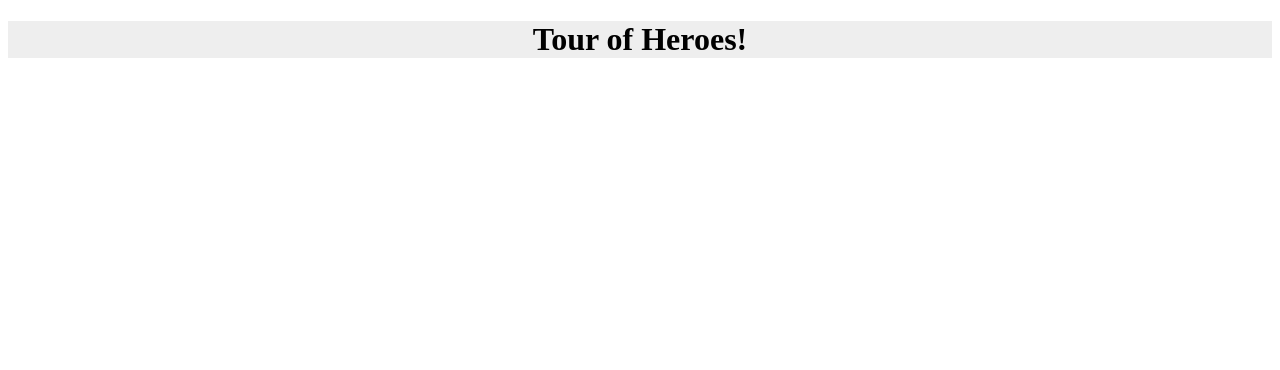
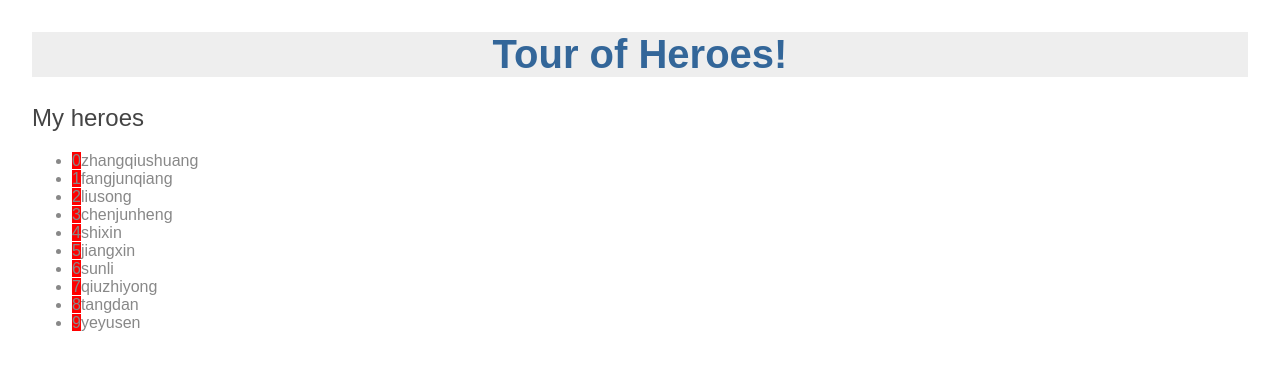
Before and after one commit to fangjunqiang0/Hero-Angular, an Angular app: page / in a window 1280 px wide. Shown: the top 370 px of the page. Built offline with nearby package versions, Linux system fonts and the light colour scheme.

Commit message:
英雄列表

```diff
--- a/src/app/app.component.html
+++ b/src/app/app.component.html
@@ -4,3 +4,6 @@
    {{ title }}!
   </h1>
 </div>
+<div>
+  <app-heroes></app-heroes>
+</div>
--- a/src/app/app.module.ts
+++ b/src/app/app.module.ts
@@ -2,11 +2,13 @@ import { BrowserModule } from '@angular/platform-browser';
 import { NgModule } from '@angular/core';
 import { FormsModule } from '@angular/forms';
 import { AppComponent } from './app.component';
+import { HeroesComponent } from './heroes/heroes.component';
 
 
 @NgModule({
   declarations: [
-    AppComponent
+    AppComponent,
+    HeroesComponent
   ],
   imports: [
     BrowserModule,
--- /dev/null
+++ b/src/app/hero.ts
@@ -0,0 +1,4 @@
+export class Hero {
+    id: number;
+    name: string;
+}
--- /dev/null
+++ b/src/app/heroes/heroes.component.css
@@ -0,0 +1,3 @@
+span {
+    background-color: red;
+}
--- /dev/null
+++ b/src/app/heroes/heroes.component.html
@@ -0,0 +1,7 @@
+<!-- uppercase 字母转换为大写 -->
+<h2>My heroes</h2>
+<ul class="heroes">
+  <li *ngFor="let hero of heroes">
+    <span class="heroes">{{hero.id}}</span>{{hero.name}}
+  </li>
+</ul>
--- /dev/null
+++ b/src/app/heroes/heroes.component.ts
@@ -0,0 +1,20 @@
+import { Component, OnInit } from '@angular/core';
+import { Hero } from '../hero';
+import { HEROES } from '../mock-heroes';
+
+
+@Component({
+  selector: 'app-heroes',
+  templateUrl: './heroes.component.html',
+  styleUrls: ['./heroes.component.css']
+})
+export class HeroesComponent implements OnInit {
+
+  heroes = HEROES;
+
+  constructor() { }
+
+  ngOnInit() {
+  }
+
+}
--- /dev/null
+++ b/src/app/mock-heroes.ts
@@ -0,0 +1,14 @@
+import { Hero } from './hero';
+
+export const HEROES: Hero[] = [
+    {id: 0, name: 'zhangqiushuang'},
+    {id: 1, name: 'fangjunqiang'},
+    {id: 2, name: 'liusong'},
+    {id: 3, name: 'chenjunheng'},
+    {id: 4, name: 'shixin'},
+    {id: 5, name: 'jiangxin'},
+    {id: 6, name: 'sunli'},
+    {id: 7, name: 'qiuzhiyong'},
+    {id: 8, name: 'tangdan'},
+    {id: 9, name: 'yeyusen'}
+];
--- a/src/styles.css
+++ b/src/styles.css
@@ -1 +1,24 @@
 /* You can add global styles to this file, and also import other style files */
+
+/* Application-wide Styles */
+h1 {
+    color: #369;
+    font-family: Arial, Helvetica, sans-serif;
+    font-size: 250%;
+  }
+  h2, h3 {
+    color: #444;
+    font-family: Arial, Helvetica, sans-serif;
+    font-weight: lighter;
+  }
+  body {
+    margin: 2em;
+  }
+  body, input[text], button {
+    color: #888;
+    font-family: Cambria, Georgia;
+  }
+  /* everywhere else */
+  * {
+    font-family: Arial, Helvetica, sans-serif;
+  }
```
Also changed, not shown: 1 other file (tests, documents, lock files or other folders).
